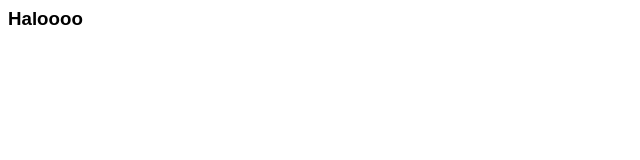
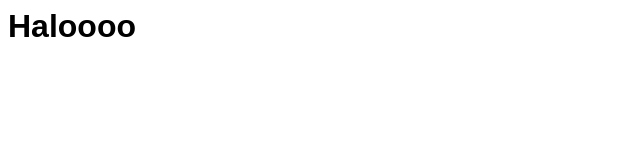
Before and after one commit to nils-personal/nils-personal.github.io, a plain HTML site: page index.html in a window 1280 px wide. Shown: the whole page, without its empty margins (0-640 px from the left). Drawn offline with Linux system fonts and the light colour scheme.

Commit message:
Update index.html

```diff
--- a/index.html
+++ b/index.html
@@ -4,6 +4,6 @@
     <title>AU Marine</title>
 </head>
   <body>
-    <h3>Haloooo</h3>
+    <h1>Haloooo</h1>
   </body>
 </html>
```
